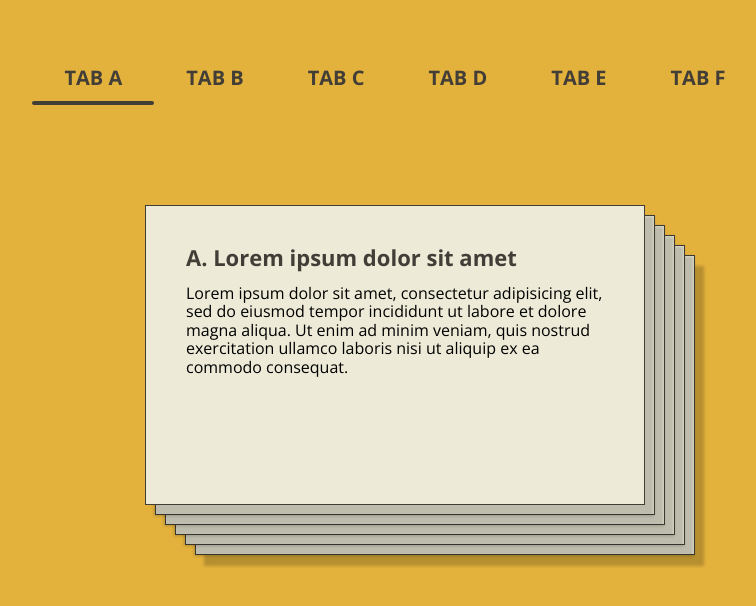
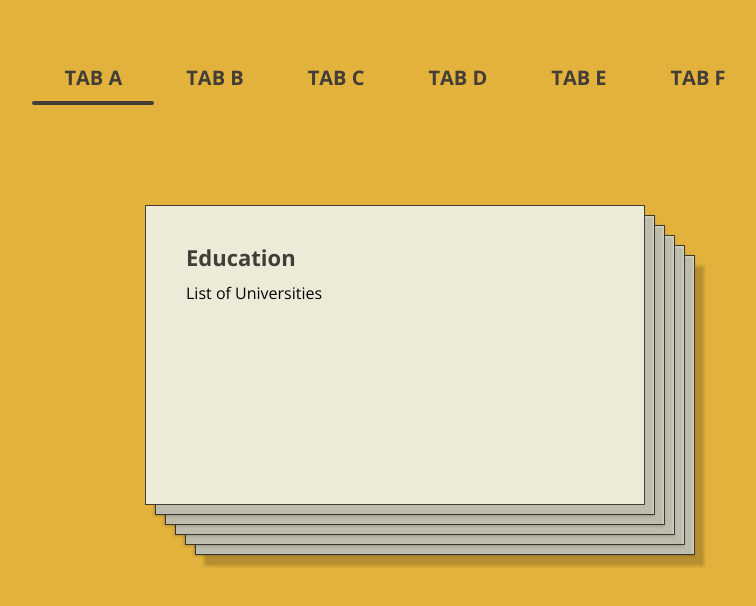
Before and after one commit to adnan1quadri/qlearns, a plain HTML site: page index.html in a window 1280 px wide. Shown: the whole page, without its empty margins (245-1001 px from the left). Drawn offline with nearby package versions, Linux system fonts and the light colour scheme.

Commit message:
Update index.html

```diff
--- a/index.html
+++ b/index.html
@@ -46,55 +46,42 @@
 	</section>
 	<section class="cards-container">
 		<div class="card card--current" id="1">
-			<h1>A. Lorem ipsum dolor sit amet</h1>
+			<h1> Education</h1>
 			<p>
-				Lorem ipsum dolor sit amet, consectetur adipisicing elit, sed do eiusmod
-				tempor incididunt ut labore et dolore magna aliqua. Ut enim ad minim veniam,
-				quis nostrud exercitation ullamco laboris nisi ut aliquip ex ea commodo
-				consequat.
+				List of Universities
 			</p>
 		</div>
 		<div class="card" id="2">
-			<h1>B. Elit, sed do eiusmod</h1>
+			<h1>Socials</h1>
 			<p>
-				Elit, sed do eiusmod
-				tempor incididunt ut labore et dolore magna aliqua. Ut enim ad minim veniam,
-				quis nostrud exercitation ullamco laboris nisi ut aliquip ex ea commodo
-				consequat.
+				LinkedIN
+				Google Scholar
+				YouTube
+				Github Ofcourse!
 			</p>
 		</div>
 		<div class="card" id="3">
-			<h1>C. Consectetur adipisicing elit</h1>
+			<h1>Research</h1>
 			<p>
-				Consectetur adipisicing elit, sed do eiusmod
-				tempor incididunt ut labore et dolore magna aliqua. Ut enim ad minim veniam,
-				quis nostrud exercitation ullamco laboris nisi ut aliquip ex ea commodo
-				consequat.
+				Wireless
 			</p>
 		</div>
 		<div class="card" id="4">
-			<h1>D. Sed do eiusmod</h1>
+			<h1>CV</h1>
 			<p>
-				Sed do eiusmod
-				tempor incididunt ut labore et dolore magna aliqua. Ut enim ad minim veniam,
-				quis nostrcaecat cupidatat nonv proident, sunt in culpa qui officia deserunt mollit anim id est laborum.
+				Download
 			</p>
 		</div>
 		<div class="card" id="5">
-			<h1>E. Ut enim ad minim veniam</h1>
+			<h1>Publications</h1>
 			<p>
-				Ut enim ad minim veniam,
-				quis nostrud exercitation ullamco laboris nisi ut aliquip ex ea commodo
-				consequat. Duis aute irure dolor in reprehenderit in vo cupidatat non
-				proident, sunt in culpa qui officia deserunt mollit anim id est laborum.
+				List of Publications
 			</p>
 		</div>
 		<div class="card" id="6">
-			<h1>F. Labore et dolore magna aliqua</h1>
+			<h1>Play Me</h1>
 			<p>
-				Labore et dolore magna aliqua. Ut enim ad minim veniam,
-				quis nostrud exercitation ullamco laboris nisi ut aliquip ex ea commodo
-				consequat. Duis aute irure dolor in reprehenderit in volupest laborum.
+				Space Invader! No?
 			</p>
 		</div>
 	</section>
```
